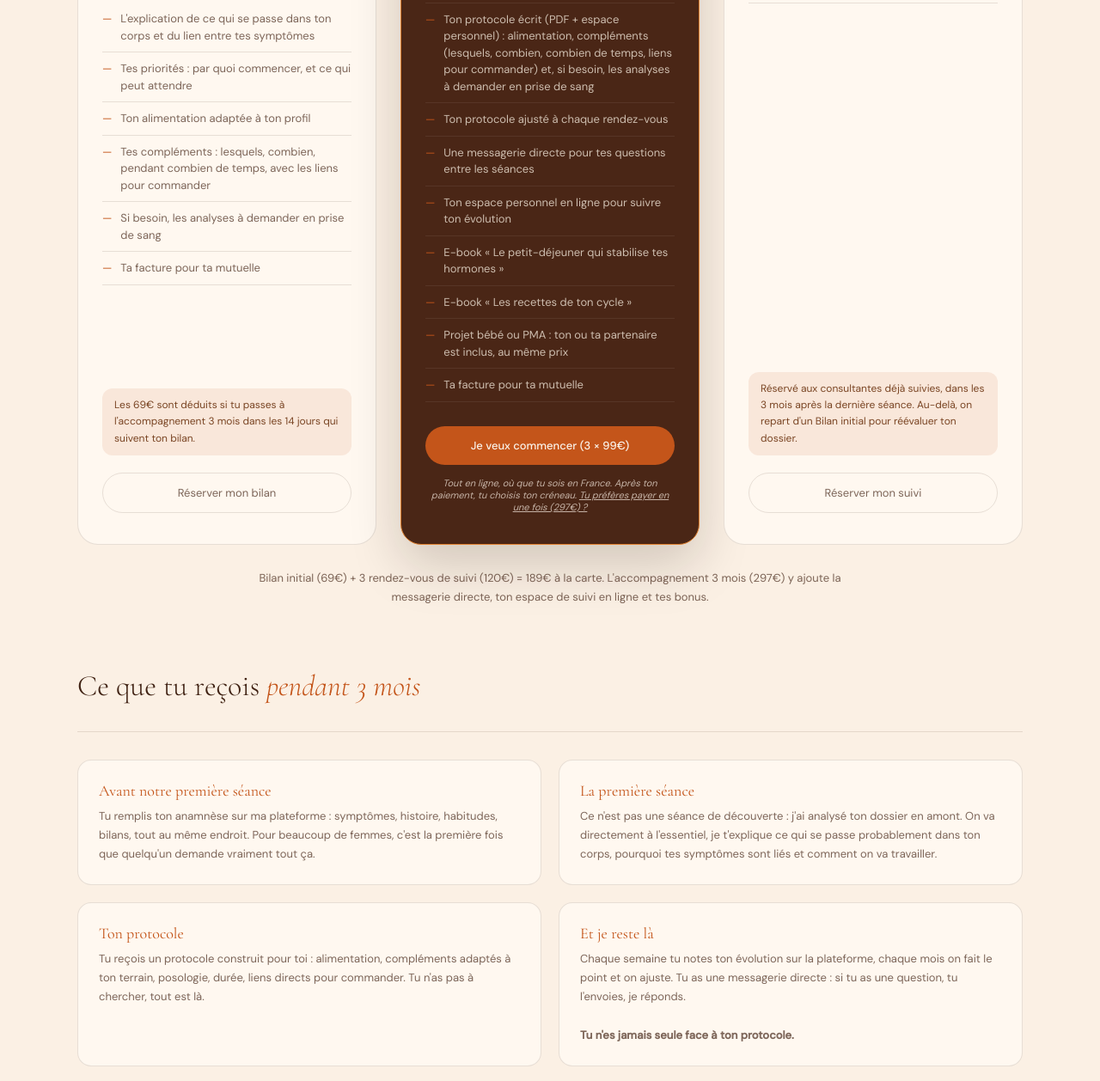
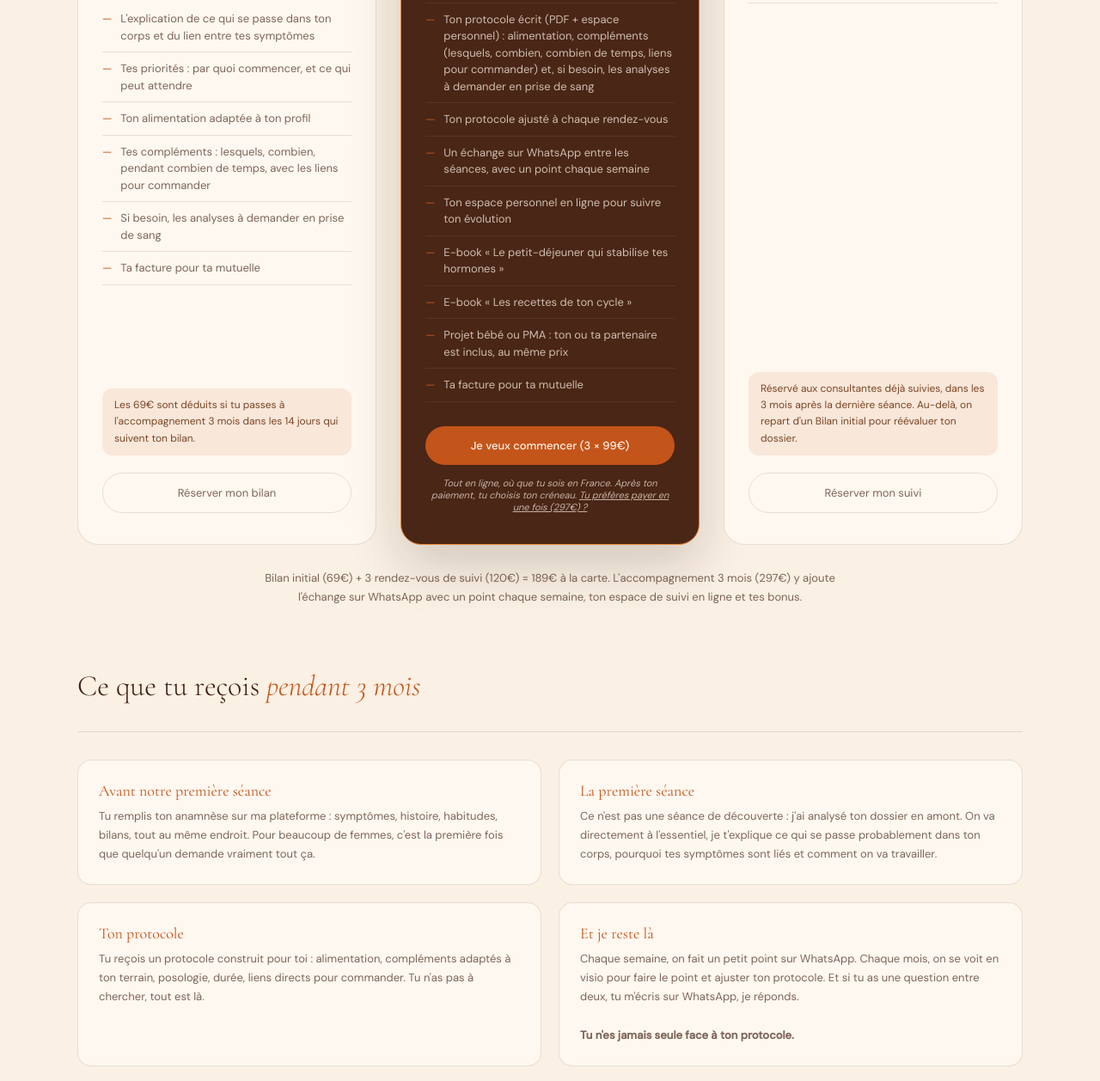
Before and after one commit to lamenaturo/-meije-naturo-site, a plain HTML site: page index.html in a window 1280 px wide. Shown: the part 6170-7428 px from the top of the page at 86% size. Drawn offline with nearby package versions, Linux system fonts and the light colour scheme.

Commit message:
Accompagnement : échange WhatsApp avec point hebdomadaire à la place de la messagerie directe
Co-Authored-By: Claude Opus 5.5 <noreply@anthropic.com>
Claude-Session: https://claude.ai/code/session_01BNzQ1nfx9nH1b1FW6Y7XGu

```diff
--- a/index.html
+++ b/index.html
@@ -539,7 +539,7 @@
           <li>4 séances en visio : ton bilan initial (1 h), un rendez-vous de suivi à 1 mois et à 2 mois (30 min), puis ton bilan final à 3 mois (30 min)</li>
           <li>Ton protocole écrit (PDF + espace personnel) : alimentation, compléments (lesquels, combien, combien de temps, liens pour commander) et, si besoin, les analyses à demander en prise de sang</li>
           <li>Ton protocole ajusté à chaque rendez-vous</li>
-          <li>Une messagerie directe pour tes questions entre les séances</li>
+          <li>Un échange sur WhatsApp entre les séances, avec un point chaque semaine</li>
           <li>Ton espace personnel en ligne pour suivre ton évolution</li>
           <li>E-book « Le petit-déjeuner qui stabilise tes hormones »</li>
           <li>E-book « Les recettes de ton cycle »</li>
@@ -568,7 +568,7 @@
 
     </div>
 
-    <p class="offre-compare fu">Bilan initial (69€) + 3 rendez-vous de suivi (120€) = 189€ à la carte. L'accompagnement 3 mois (297€) y ajoute la messagerie directe, ton espace de suivi en ligne et tes bonus.</p>
+    <p class="offre-compare fu">Bilan initial (69€) + 3 rendez-vous de suivi (120€) = 189€ à la carte. L'accompagnement 3 mois (297€) y ajoute l'échange sur WhatsApp avec un point chaque semaine, ton espace de suivi en ligne et tes bonus.</p>
 
     <h3 class="offre-details-title fu">Ce que tu reçois <em>pendant 3 mois</em></h3>
     <div class="offre-details">
@@ -586,7 +586,7 @@
       </div>
       <div class="offre-detail-block fu">
         <h3>Et je reste là</h3>
-        <p>Chaque semaine tu notes ton évolution sur la plateforme, chaque mois on fait le point et on ajuste. Tu as une messagerie directe : si tu as une question, tu l'envoies, je réponds.<br><br><strong>Tu n'es jamais seule face à ton protocole.</strong></p>
+        <p>Chaque semaine, on fait un petit point sur WhatsApp. Chaque mois, on se voit en visio pour faire le point et ajuster ton protocole. Et si tu as une question entre deux, tu m'écris sur WhatsApp, je réponds.<br><br><strong>Tu n'es jamais seule face à ton protocole.</strong></p>
       </div>
       <div class="offre-detail-block fu">
         <h3>Tes bonus</h3>
```
Also changed, not shown: cgv.html (+1 -1 lines).
